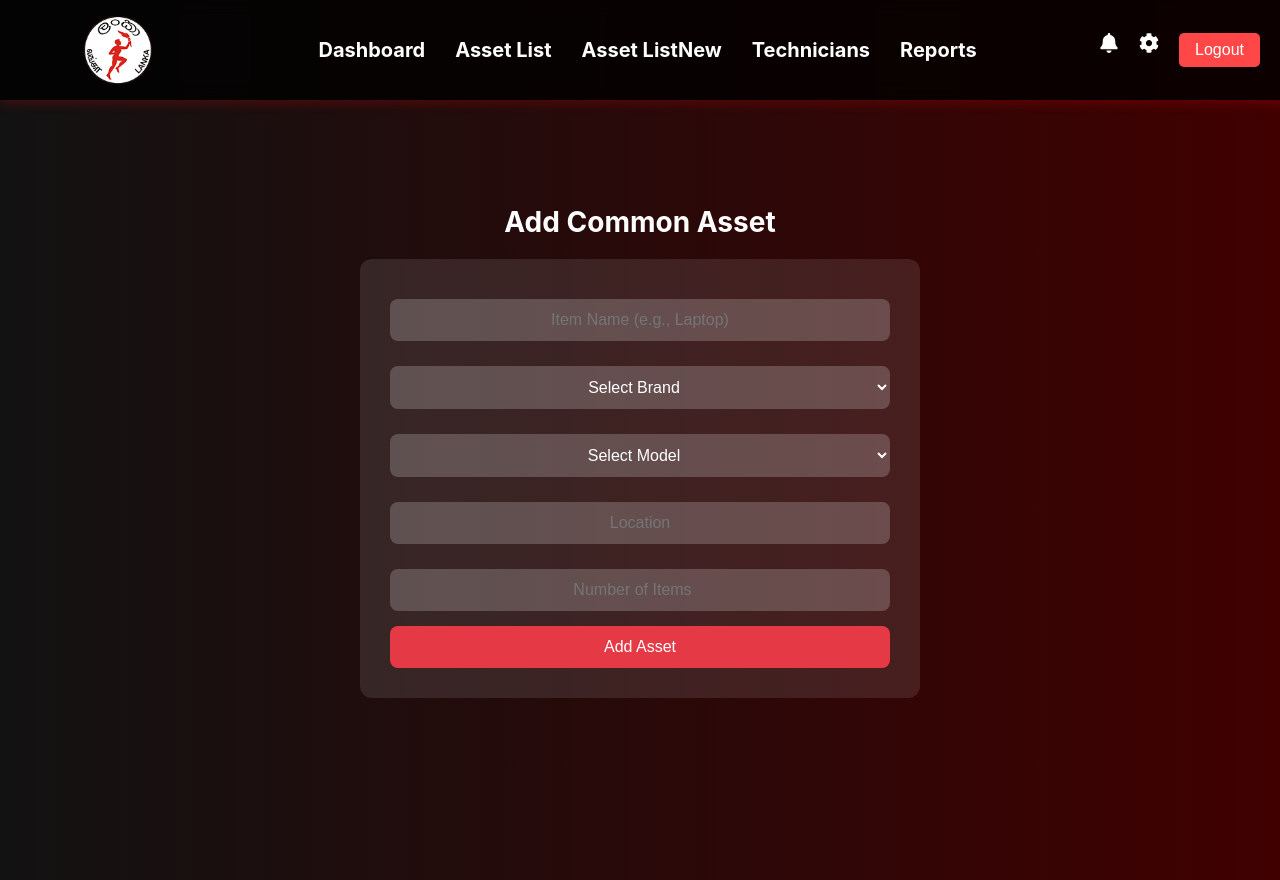
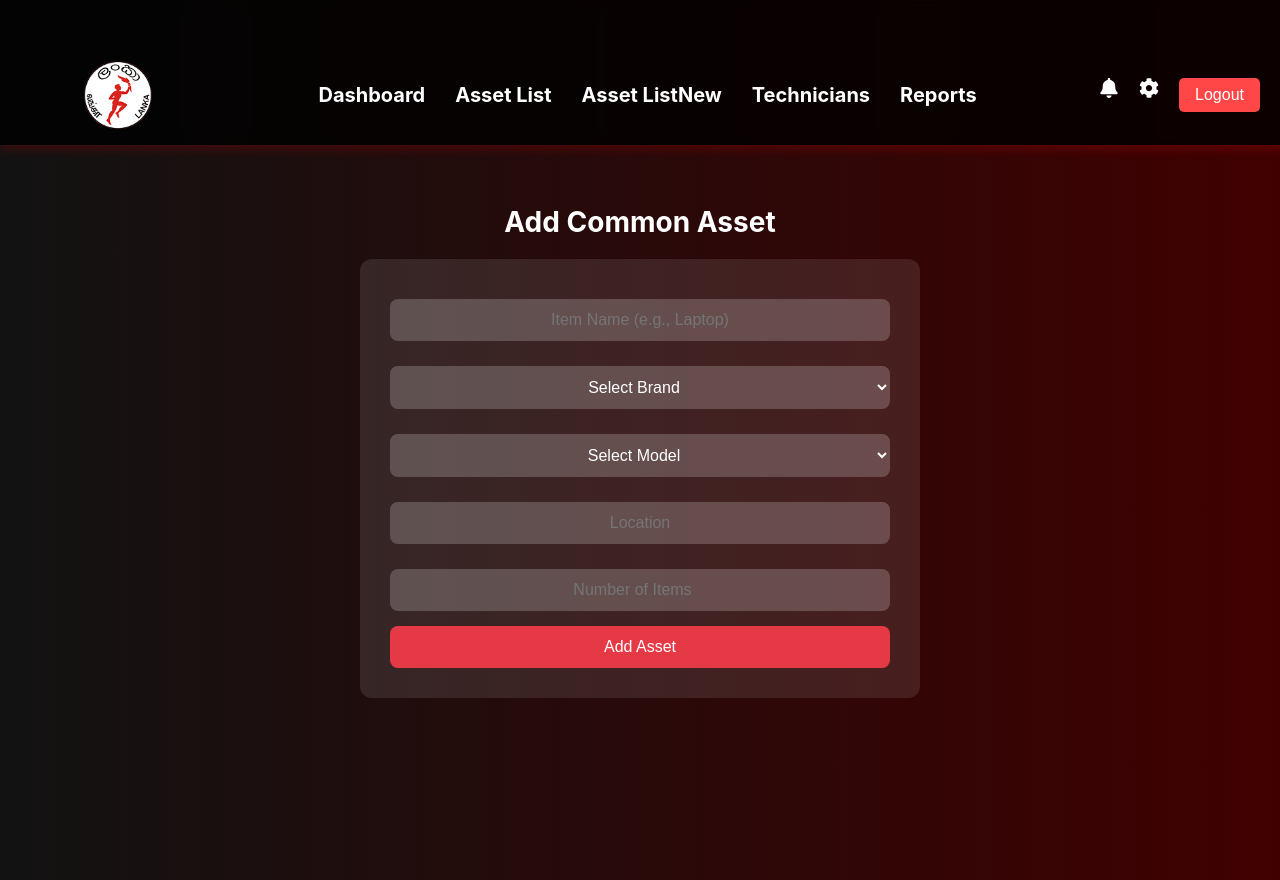
Before and after one commit to ruvindi-matharaarachchi/CPC-Assets-Management, a React (Create React App) app in the folder asset-management-frontend/: page /add-common-asset in a window 1280 px wide. Built offline with nearby package versions, Linux system fonts and the light colour scheme.

Commit message:
Update AddCommonAsset.css

```diff
--- a/asset-management-frontend/src/pages/AddCommonAsset.css
+++ b/asset-management-frontend/src/pages/AddCommonAsset.css
@@ -83,7 +83,7 @@
   padding: 10px 20px;
   font-size: 16px;
   border-radius: 8px;
-  z-index: 1000;
+  z-index: 9999; /* Ensure it appears above everything else */
   width: 80%;
   max-width: 400px;
   text-align: center;
@@ -100,3 +100,8 @@
   background-color: #dc3545;
   color: white;
 }
+
+/* Add some padding to ensure the header does not overlap content */
+.dashboard-header {
+  padding-top: 60px; /* Increase this value if necessary */
+}
```
